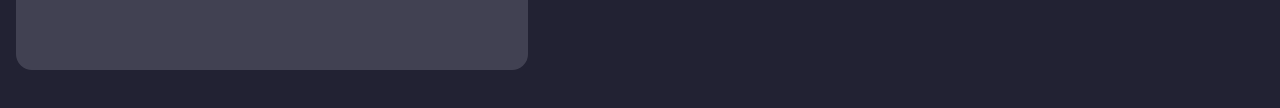
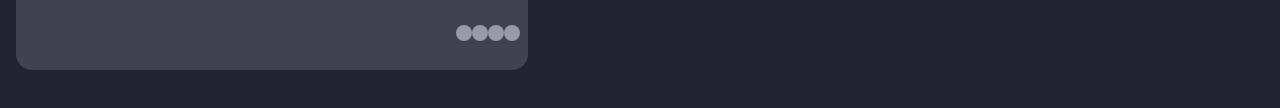
Before and after one commit to NexusSysDev/browser-window-manager, an Electron app: page renderer/index.html in a window 1280 px wide. Shown: the part 538-646 px from the top of the page. Drawn offline with Linux system fonts and the light colour scheme.

Commit message:
Some changes

```diff
--- a/renderer/index.css
+++ b/renderer/index.css
@@ -214,7 +214,7 @@ input#searchBar {
     font-size: 12px;
     justify-self: center;
     flex-grow: 2;
-    color: #fafafa
+    color: #fafafa;
 }
 
 div#settingsButton,
@@ -222,10 +222,7 @@ div#keepOpen {
     font-size: 24px;
     padding: 4px;
     cursor: pointer;
-
 }
-
-
 
 horizontal-hr {
     border: #000 solid 2px;
--- a/renderer/index.html
+++ b/renderer/index.html
@@ -22,7 +22,12 @@
                     <horizontal-hr></horizontal-hr>
                     <div id="menubar-shortcut"></div>
                 </div>
-                <div id="actions"></div>
+                <div id="actions">
+                    <div id="menubar-shortcut"></div>
+                    <div id="menubar-shortcut"></div>
+                    <div id="menubar-shortcut"></div>
+                    <div id="menubar-shortcut"></div>
+                </div>
                 <div id="icons">
                     <div id="menubar-shortcut"></div>
                     <div id="menubar-shortcut"></div>
@@ -33,8 +38,11 @@
                 <div id="topbar">
                     <span id="username">nexussysdev</span>
 
-
-                    <input type="text" id="searchBar" placeholder="🔎 Search..." />
+                    <input
+                        type="text"
+                        id="searchBar"
+                        placeholder="🔎 Search..."
+                    />
                     <div id="settingsButton">⚙</div>
                     <div id="keepOpen">🔒</div>
                 </div>
```
